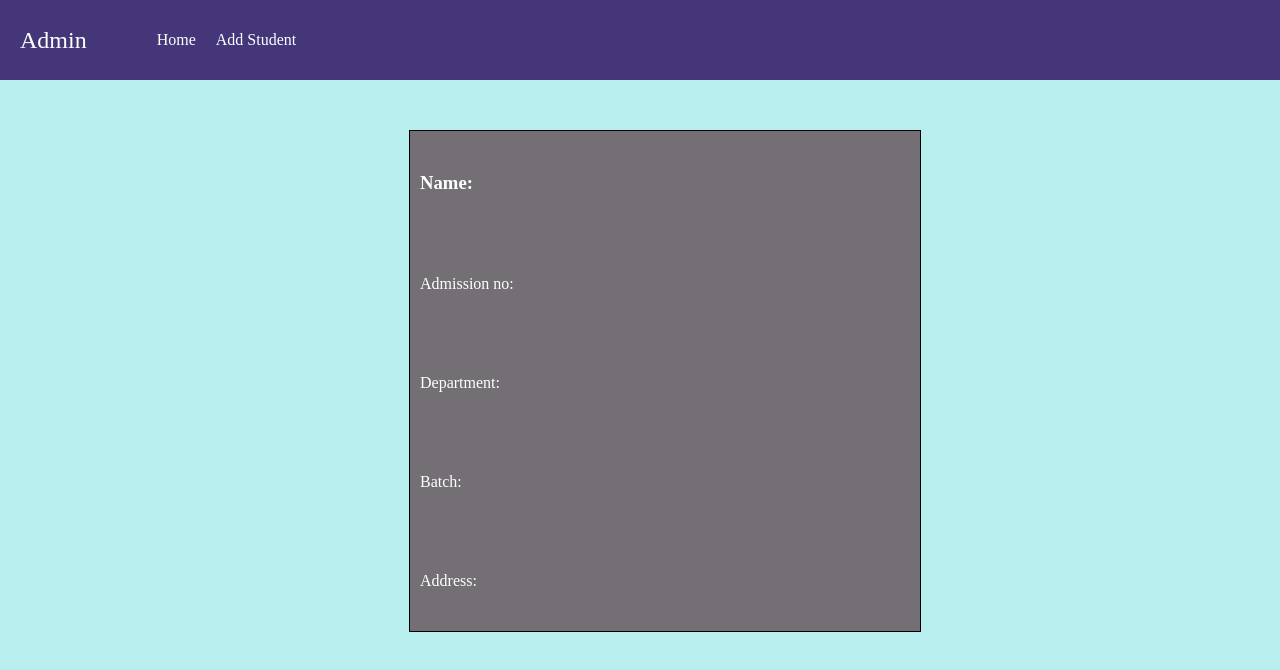
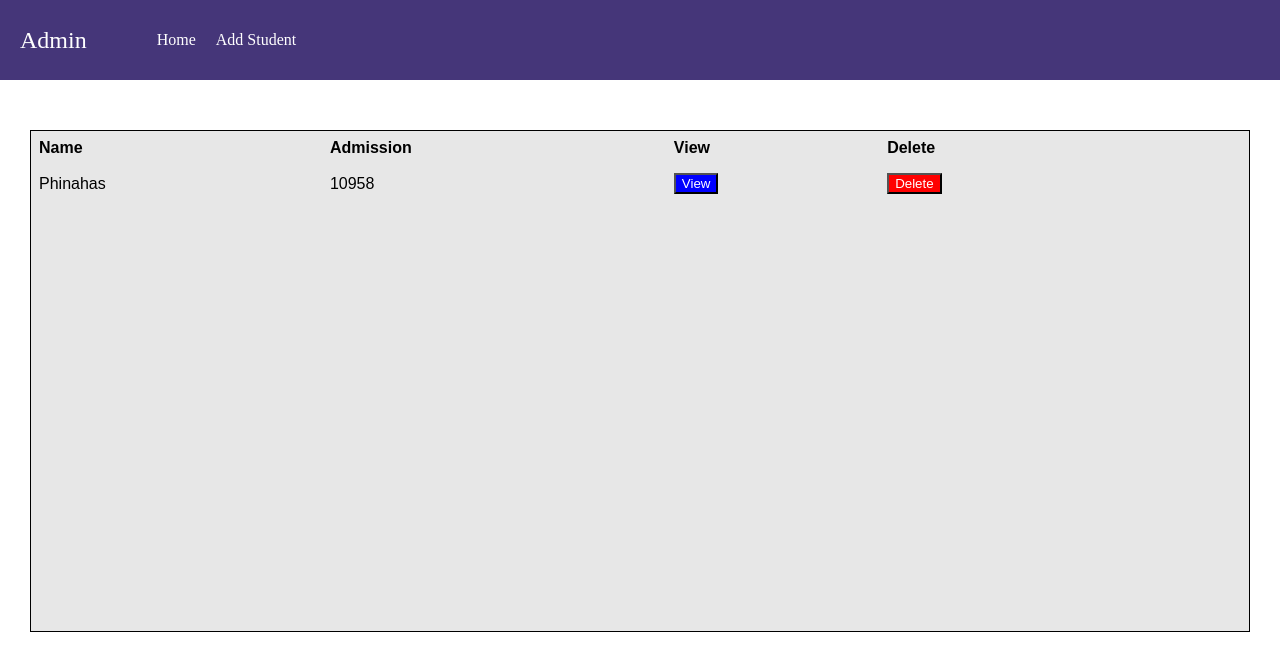
Before and after one commit to phinahas/Student-database-frontend, a React (Create React App) app: page / in a window 1280 px wide. Shown: the top 670 px of the page. Built offline with nearby package versions, Linux system fonts and the light colour scheme.

Commit message:
Component for viewing the list of students created.

```diff
--- a/src/App.js
+++ b/src/App.js
@@ -3,6 +3,7 @@ import './App.css';
 import Navbar from './components/Navbar/Navbar';
 import StudentForm from './components/Add_Student_Form/StudentForm';
 import SpecificStudent from './components/Specific_Student/SpecificStudent';
+import StudentsList from './components/Students_List/StudentsList';
 
 
 function App() {
@@ -10,7 +11,7 @@ function App() {
     <div className="App">
       <Navbar></Navbar>
 
-      <SpecificStudent/>
+      <StudentsList/>
 
     </div>
   );
--- a/src/components/Specific_Student/specificStudent.css
+++ b/src/components/Specific_Student/specificStudent.css
@@ -1,8 +1,10 @@
 .main-div{
     padding-top: 50px;
     background-color: rgb(184, 238, 238);
-    padding-left: 50px;
+    padding-left: 30px;
     height: 100vh;
+    display: flex;
+    justify-content: flex-start;
 
 }
 
--- /dev/null
+++ b/src/components/Students_List/StudentsList.jsx
@@ -0,0 +1,26 @@
+import React from 'react'
+import './studentsList.css'
+function StudentsList() {
+    return (
+        <div className="main-div-student-list">
+            <div className="students-table">
+          <table>
+              <tr>
+                  <th>Name</th>
+                  <th>Admission</th>
+                  <th>View</th>
+                  <th>Delete</th>
+              </tr>
+              <tr>
+                  <td>Phinahas</td>
+                  <td>10958</td>
+                  <td><button style={{backgroundColor:"blue",color:"white"}}>View</button></td>
+                  <td><button style={{backgroundColor:"red", color:"white"}}>Delete</button></td>
+              </tr>
+          </table>
+          </div>
+        </div>
+    )
+}
+
+export default StudentsList
--- /dev/null
+++ b/src/components/Students_List/studentsList.css
@@ -0,0 +1,28 @@
+
+.main-div-student-list{
+    padding-top:50px ;
+    padding-left: 30px;
+    padding-right: 30px;
+
+    height: 100vh;
+
+
+}
+
+.students-table{
+    border: 1px solid black;
+    height: 500px;
+    background-color: rgb(231, 231, 231);
+}
+table {
+    font-family: arial, sans-serif;
+    border-collapse: collapse;
+    width: 90%;
+
+  }
+
+  td, th {
+
+    text-align: left;
+    padding: 8px;
+  }
```
